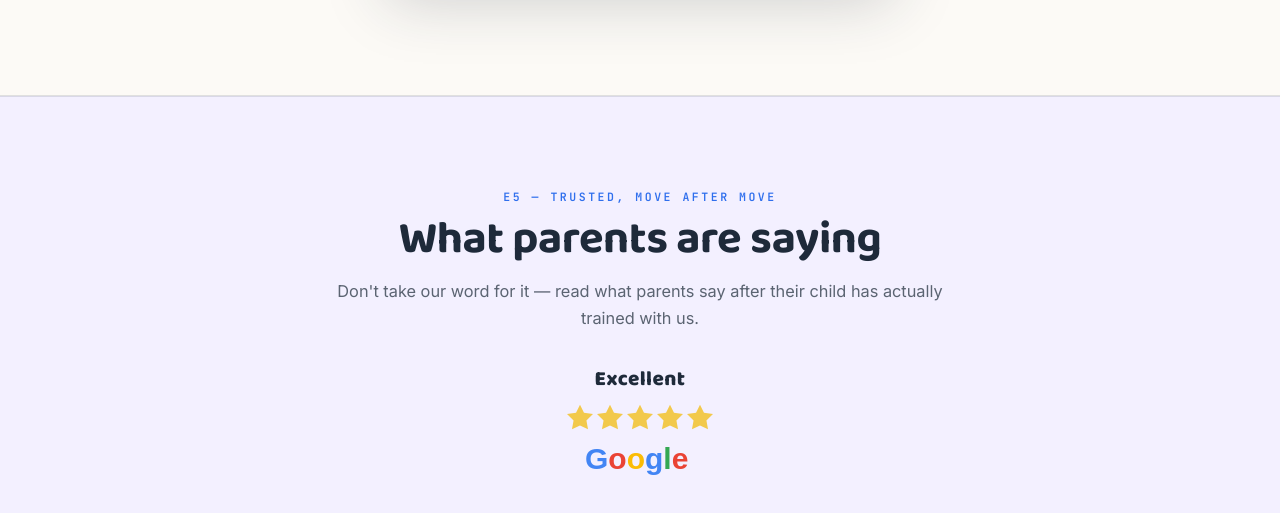
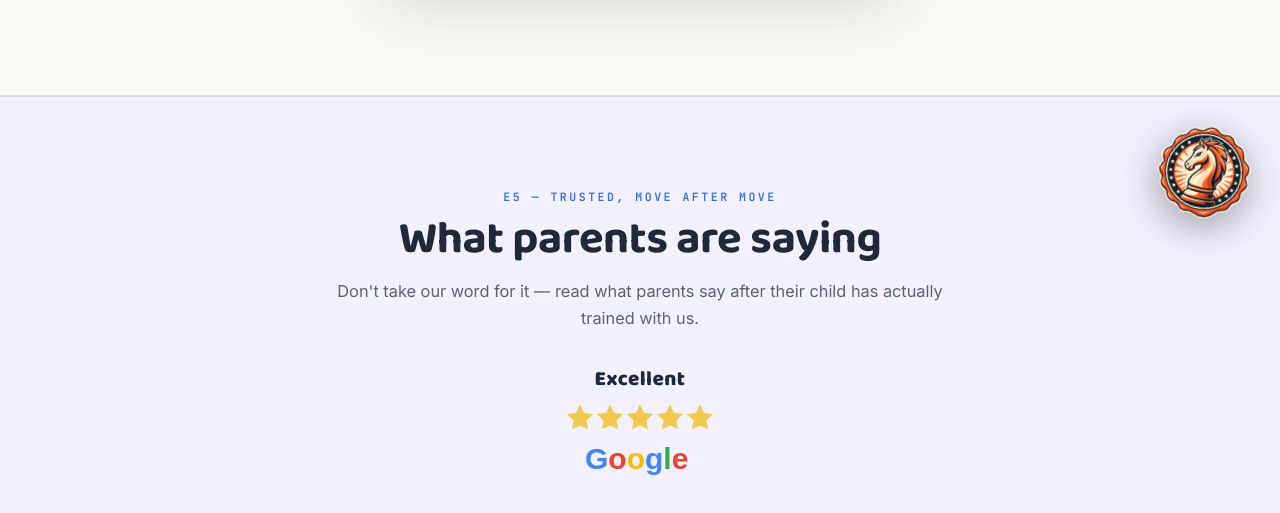
Before and after one commit to AnkitKumarGupta-cloud/chess, a plain HTML site: page index.html in a window 1280 px wide. Shown: the part 2731-3244 px from the top of the page. Drawn offline with Linux system fonts and the light colour scheme; a web font is replaced by a local one.

Commit message:
Add rotated knight-badge sticker to top-right corner of reviews section

```diff
--- a/index.html
+++ b/index.html
@@ -322,6 +322,14 @@ section{position:relative;}
 
 /* ---------- google reviews section ---------- */
 .reviews-section{ background:var(--slate-2); }
+.reviews-sticker{
+  position:absolute; top:28px; right:28px; width:96px; height:96px;
+  transform:rotate(12deg); filter:drop-shadow(0 10px 20px rgba(0,0,0,0.35));
+  z-index:1; pointer-events:none; user-select:none;
+}
+@media(max-width:760px){
+  .reviews-sticker{ width:64px; height:64px; top:18px; right:18px; }
+}
 .reviews-head{ text-align:center; max-width:620px; margin:0 auto 30px; }
 .reviews-summary{ display:flex; flex-direction:column; align-items:center; gap:8px; margin-bottom:36px; }
 .reviews-summary .rs-label{ font-family:var(--display); font-weight:800; font-size:1.3rem; letter-spacing:0.02em; color:var(--ivory); }
@@ -927,7 +935,8 @@ section{position:relative;}
   </section>
 
   <!-- ============ GOOGLE REVIEWS ============ -->
-  <section class="section-pad reviews-section" style="border-top:1px solid var(--line);">
+  <section class="section-pad reviews-section" style="border-top:1px solid var(--line); position:relative; overflow:hidden;">
+    <img src="images/decor/badge-knight-sticker.png" alt="" aria-hidden="true" class="reviews-sticker">
     <div class="wrap">
       <div class="reviews-head">
         <span class="eyebrow cyan">e5 — trusted, move after move</span>
```
Also changed, not shown: images/decor/badge-knight-sticker.png (added).
